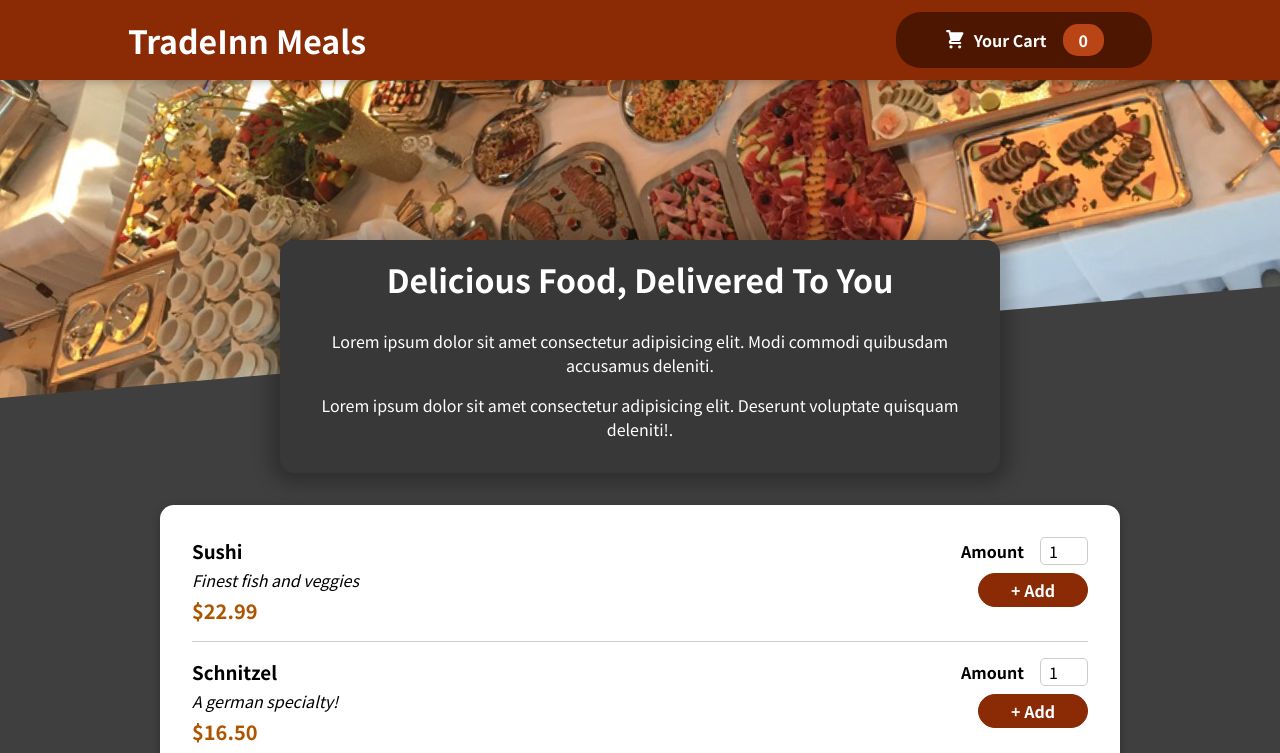
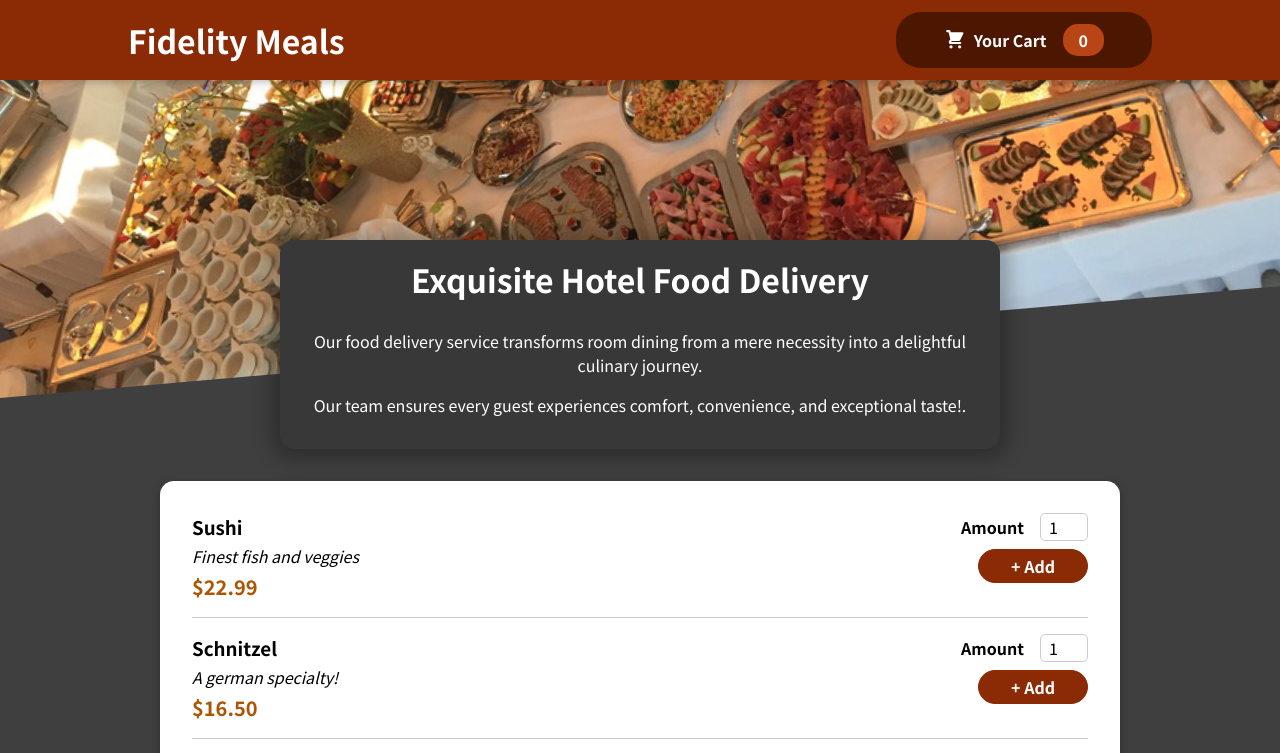
Before and after one commit to Massika-ke/FidelityMeals, a React (Create React App) app: page / in a window 1280 px wide. Shown: the top 753 px of the page. Built offline with nearby package versions, Linux system fonts and the light colour scheme.

Commit message:
Summary Description

```diff
--- a/src/components/Layout/Header.js
+++ b/src/components/Layout/Header.js
@@ -8,7 +8,7 @@ const Header = props =>{
     return(
         <>
             <header className={styles.header}>
-                <h1>TradeInn Meals</h1>
+                <h1>Fidelity Meals</h1>
                 <HeaderCartButton onClick={props.onShowCart} />
             </header>
             <div className={styles['main-image']}>
--- a/src/components/Meals/MealsSummary.js
+++ b/src/components/Meals/MealsSummary.js
@@ -3,12 +3,11 @@ import styles from "./MealsSummary.module.css";
 const MealsSummary = () => {
   return (
     <section className={styles.summary}>
-      <h2>Delicious Food, Delivered To You</h2>
+      <h2>Exquisite Hotel Food Delivery</h2>
       <p>
-        Lorem ipsum dolor sit amet consectetur adipisicing elit. Modi commodi quibusdam accusamus deleniti.
-      </p>
+        Our food delivery service transforms room dining from a mere necessity into a delightful culinary journey.</p>
       <p>
-        Lorem ipsum dolor sit amet consectetur adipisicing elit. Deserunt voluptate quisquam deleniti!.
+       Our team ensures every guest experiences comfort, convenience, and exceptional taste!.
       </p>
     </section>
   );
```
